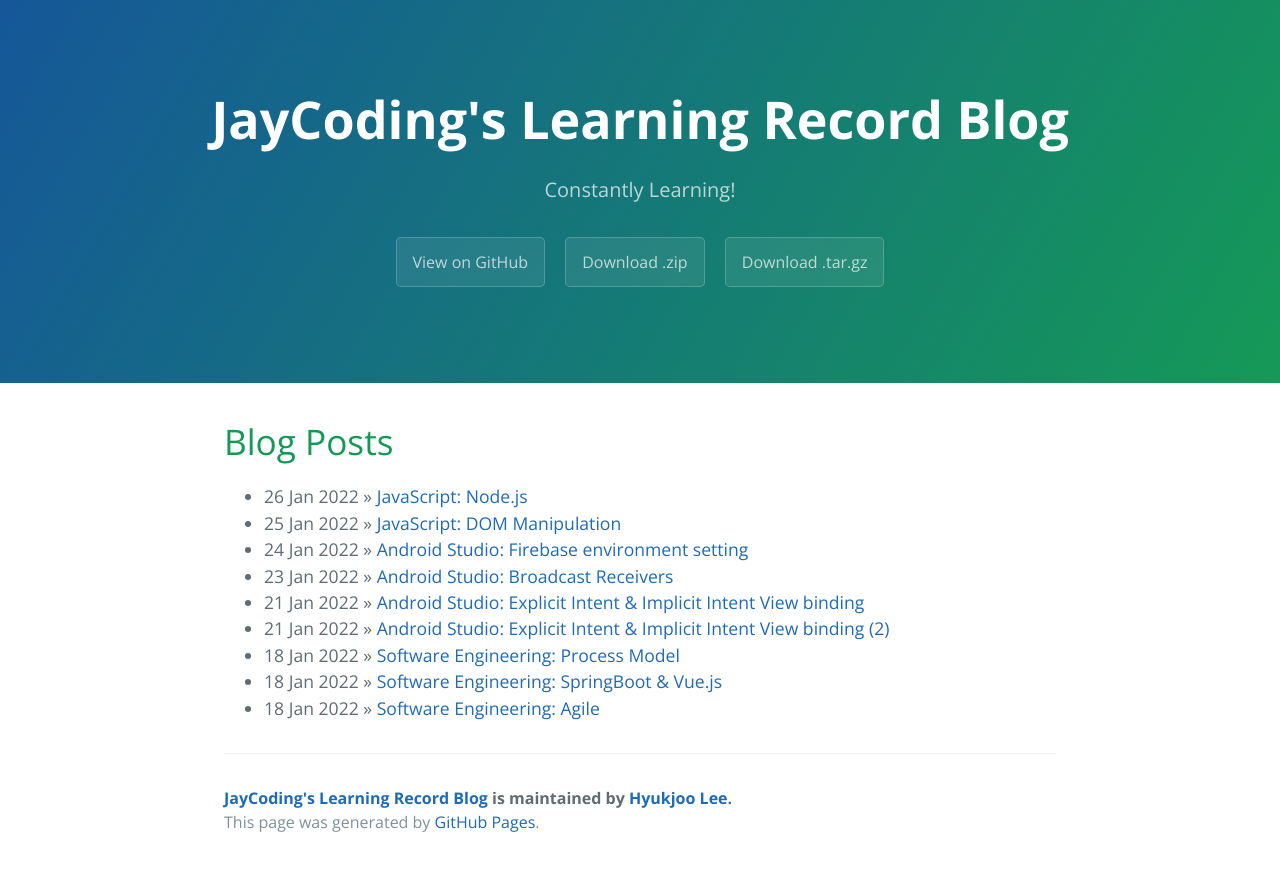
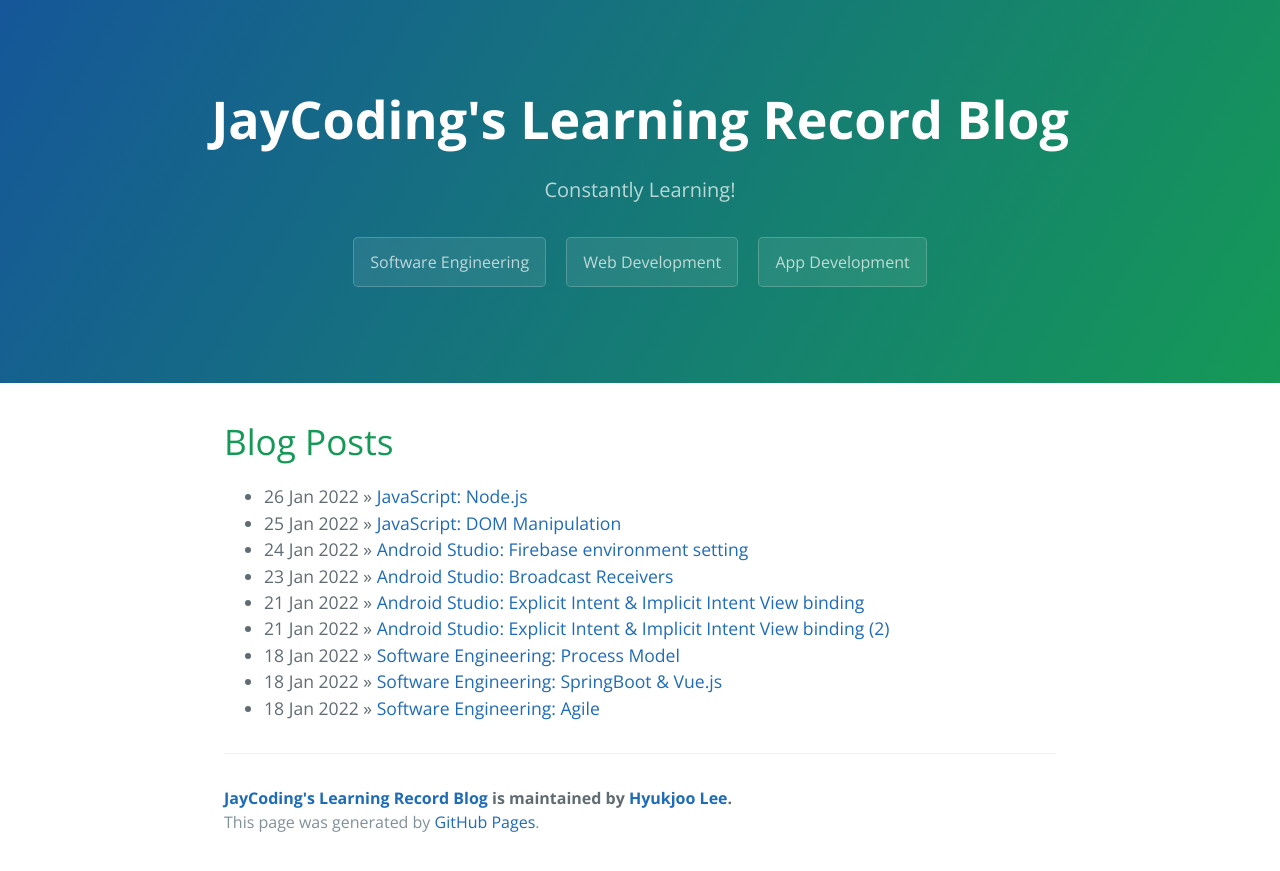
Before and after one commit to Hyukjoo-Lee/Hyukjoo-Lee.github.io_previous, a Jekyll site: the page built from index.html, in a window 1280 px wide. Shown: the top 871 px of the page. Built offline with Jekyll 4.4.1, drawn with Linux system fonts in a browser that asks for light colours; the list of posts is cut into pages by our own code.

Commit message:
edited header buttons

```diff
--- a/_includes/page-header.html
+++ b/_includes/page-header.html
@@ -1,7 +1,7 @@
 <section class="page-header">
   <h1 class="project-name">{{ site.title }}</h1>
   <h2 class="project-tagline">{{ site.tagline }}</h2>
-  <a href="#" class="btn">View on GitHub</a>
-  <a href="#" class="btn">Download .zip</a>
-  <a href="#" class="btn">Download .tar.gz</a>
+  <a href="#" class="btn">Software Engineering</a>
+  <a href="#" class="btn">Web Development</a>
+  <a href="#" class="btn">App Development</a>
 </section>
```
